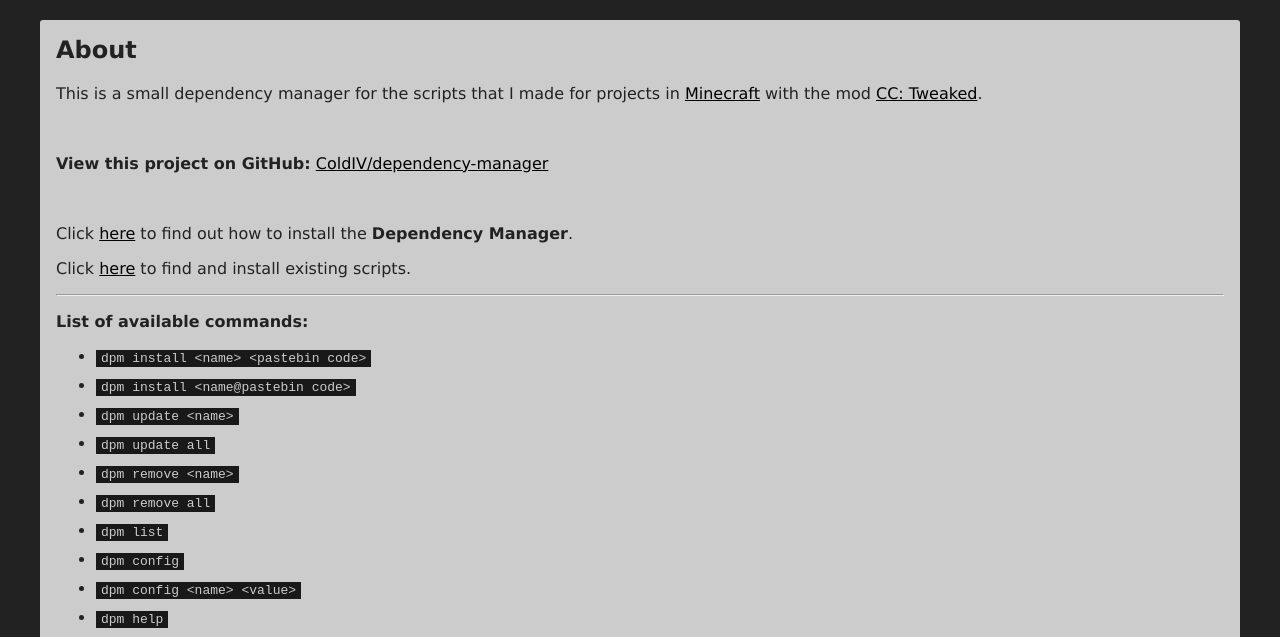
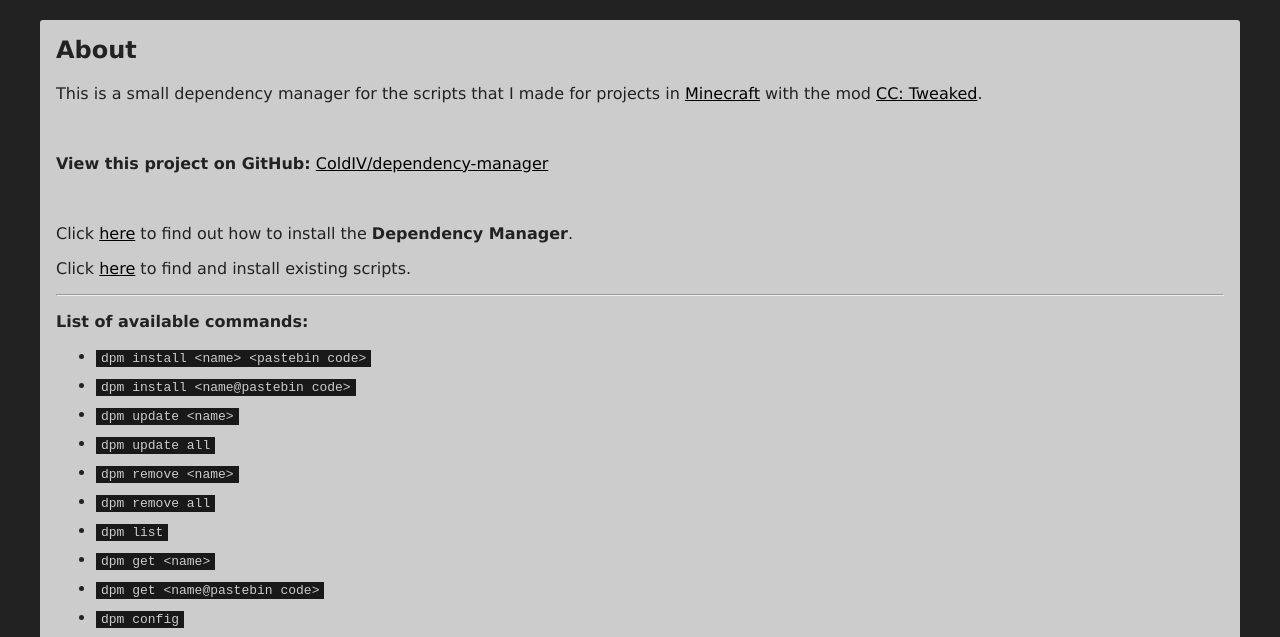
Before and after one commit to ColdIV/dependency-manager, a plain HTML site: page index.html in a window 1280 px wide. Shown: the part 155-792 px from the top of the page. Drawn offline with Linux system fonts and the light colour scheme.

Commit message:
update list of commands

```diff
--- a/index.html
+++ b/index.html
@@ -231,6 +231,8 @@ local scriptName = dpm:load("scriptName")</code></pre>
                         <li><code>dpm remove &lt;name&gt;</code></li>
                         <li><code>dpm remove all</code></li>
                         <li><code>dpm list</code></li>
+                        <li><code>dpm get &lt;name&gt;</code></li>
+                        <li><code>dpm get &lt;name@pastebin code&gt;</code></li>
                         <li><code>dpm config</code></li>
                         <li><code>dpm config &lt;name&gt; &lt;value&gt;</code></li>
                         <li><code>dpm help</code></li>
```
